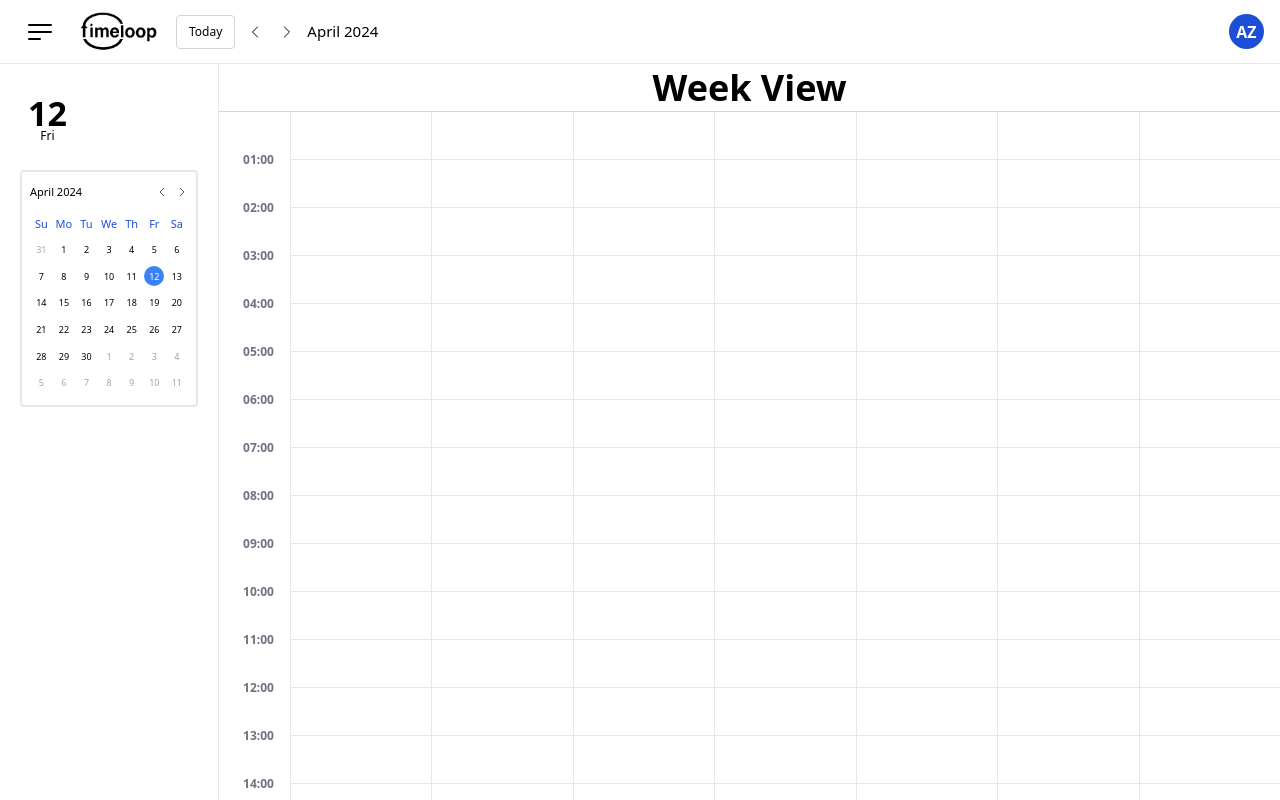
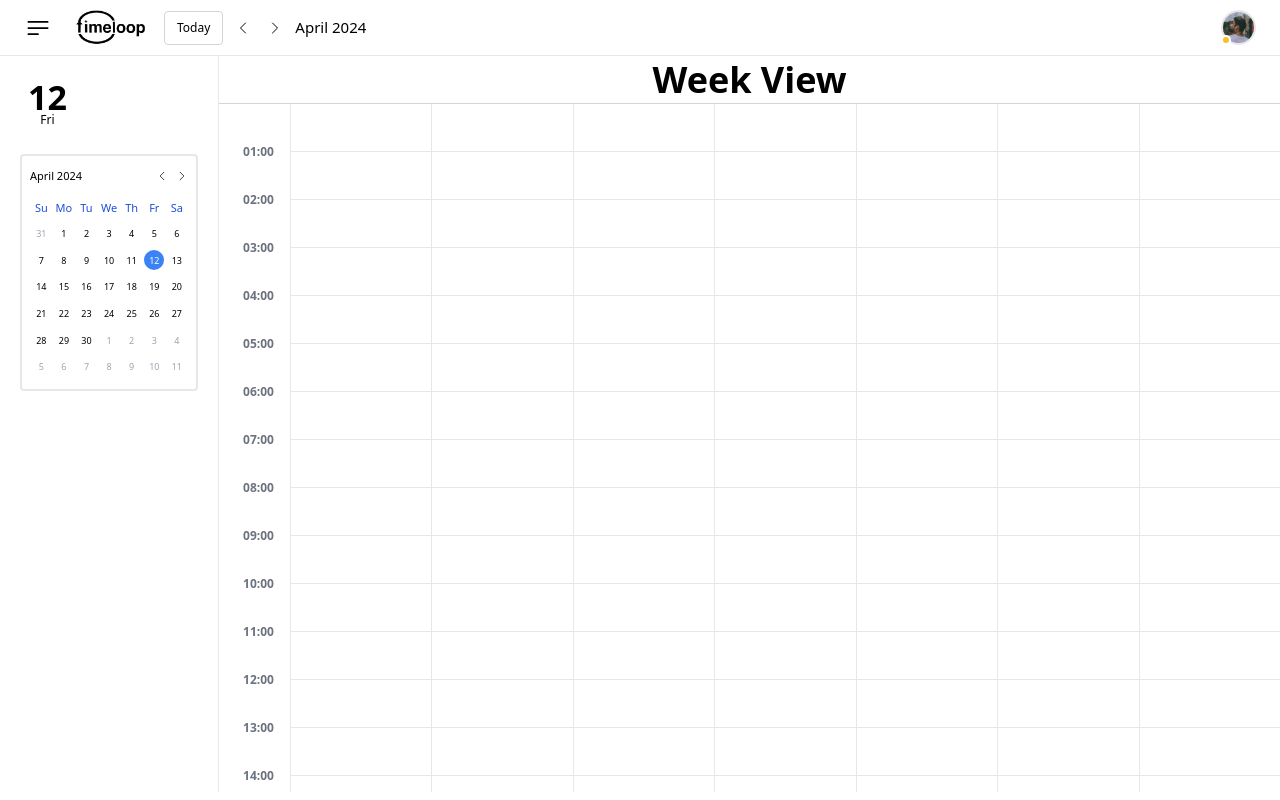
Before and after one commit to jpxoi/timeloop-frontend, a React (Vite) app: page /app in a window 1280 px wide. Built offline with nearby package versions, Linux system fonts and the light colour scheme.

Commit message:
Profile hover -> dropdown menu + avatar image

```diff
--- a/src/Components/Atoms/Logo.jsx
+++ b/src/Components/Atoms/Logo.jsx
@@ -4,7 +4,7 @@ import LogoImg from "/src/assets/images/logo.webp";
 const Logo = () => {
   return (
     <div className="flex-auto">
-      <img src={LogoImg} alt="Logo" className={"w-[88px] h-auto"} />
+      <img src={LogoImg} alt="Logo" className={"w-[80px] h-auto"} />
     </div>
   );
 };
--- a/src/Components/Atoms/NavbarProfile.jsx
+++ b/src/Components/Atoms/NavbarProfile.jsx
@@ -1,10 +1,94 @@
-import React from "react";
+import React, { useState } from "react";
+import RndProfilePic from "/src/assets/images/RndProfilePic_2_.webp";
 
 const NavbarProfile = () => {
+  const [isDropdownOpen, setIsDropdownOpen] = useState(false);
+  let isMouseOnDropdown = false;
+  let isMouseOnImg = false;
+
+  const imgMouseEnter = () => {
+    isMouseOnImg = true;
+    checkDropdownStatus();
+  };
+
+  const imgMouseLeave = () => {
+    isMouseOnImg = false;
+    checkDropdownStatus();
+  };
+
+  const dropdownMouseEnter = () => {
+    isMouseOnDropdown = true;
+    checkDropdownStatus();
+  };
+
+  const dropdownMouseLeave = () => {
+    isMouseOnDropdown = false;
+    checkDropdownStatus();
+  };
+
+  const checkDropdownStatus = () => {
+    if (isMouseOnDropdown || isMouseOnImg) {
+      setIsDropdownOpen(true);
+    } else {
+      setIsDropdownOpen(false);
+    }
+  };
+
   return (
-    <button className="bg-blue-700 inline-flex items-center justify-center h-[2.2rem] w-[2.2rem] rounded-full font-semibold text-white leading-none dark:bg-white dark:text-gray-800">
-      AZ
-    </button>
+    <div className="relative">
+      <img
+        id="avatarButton"
+        type="button"
+        onMouseEnter={imgMouseEnter}
+        onMouseLeave={imgMouseLeave}
+        className="w-[2.2rem] h-[2.2rem] rounded-full cursor-pointer border-2"
+        src={RndProfilePic}
+        alt="User dropdown"
+      />
+      <span class="bottom-0 left-0 absolute w-[0.65rem] h-[0.65rem] bg-amber-400 border-2 border-white dark:border-gray-800 rounded-full"></span>
+      {isDropdownOpen && (
+        <div
+          id="userDropdown"
+          className="border absolute z-20 right-0 mt-0 bg-white divide-y divide-gray-100 rounded-lg shadow w-44 dark:bg-gray-700 dark:divide-gray-600"
+          onMouseEnter={dropdownMouseEnter}
+          onMouseLeave={dropdownMouseLeave}
+        >
+          <div className="px-4 py-3 text-sm text-gray-900 dark:text-white">
+            <div>Riccardo Romano</div>
+            <div className="font-medium truncate">name@1234.com</div>
+          </div>
+          <ul
+            className="py-2 text-sm text-gray-700 dark:text-gray-200"
+            aria-labelledby="avatarButton"
+          >
+              <li>
+              <a
+                href="#"
+                className="block px-4 py-2 hover:bg-gray-100 dark:hover:bg-gray-600 dark:hover:text-white"
+              >
+                Status
+              </a>
+            </li>
+            <li>
+              <a
+                href="#"
+                className="block px-4 py-2 hover:bg-gray-100 dark:hover:bg-gray-600 dark:hover:text-white"
+              >
+                Dashboard
+              </a>
+            </li>
+            <li>
+              <a
+                href="#"
+                className="block px-4 py-2 hover:bg-gray-100 dark:hover:bg-gray-600 dark:hover:text-white"
+              >
+                Settings
+              </a>
+            </li>
+          </ul>
+        </div>
+      )}
+    </div>
   );
 };
 
--- a/src/Components/Atoms/SidebarIcon.jsx
+++ b/src/Components/Atoms/SidebarIcon.jsx
@@ -10,7 +10,7 @@ function SidebarIcon() {
 
   return (
     <button onClick={handleSidebar} className="flex items-center hover:bg-gray-200 p-2 rounded-md">
-      <Bars3BottomLeftIcon className="w-8 h-8" />
+      <Bars3BottomLeftIcon className="w-7 h-7" />
     </button>
   );
 }
--- a/src/Components/Organisms/NavBar.jsx
+++ b/src/Components/Organisms/NavBar.jsx
@@ -28,7 +28,7 @@ export default function NavBar({
   };
 
   return (
-    <div className="px-4 flex min-h-16 items-center justify-between border-b">
+    <div className="px-4 pr-6 flex min-h-14 items-center justify-between border-b">
       <div className="flex items-center space-x-3">
         <SidebarIcon />
         <Logo />
@@ -54,7 +54,7 @@ export default function NavBar({
           date={currentMonth}
         />
       </div>
-      <div className="flex items-center">
+      <div className="flex">
         <NavbarProfile />
       </div>
     </div>
--- a/src/Components/Organisms/Sidebar.jsx
+++ b/src/Components/Organisms/Sidebar.jsx
@@ -27,12 +27,13 @@ export default function Sidebar({ currentMonth, setCurrentMonth }) {
   return (
     <nav
       id="app-sidebar"
-      className="h-auto flex flex-col w-1/5 border-r pt-6 px-5 py-10 relative"
+      className="h-auto flex flex-col w-1/5 border-r pt-4 px-5 py-10 relative"
     >
       <div className="flex  items-center justify-between mb-4 space-x-6">
         <div>
           <DisplayDayWeek params="rounded p-2" />
         </div>
+
       </div>
 
       <div className="border-2 rounded p-2 mt-1">
```
Also changed, not shown: src/assets/images/RndProfilePic_2_.webp (added).
